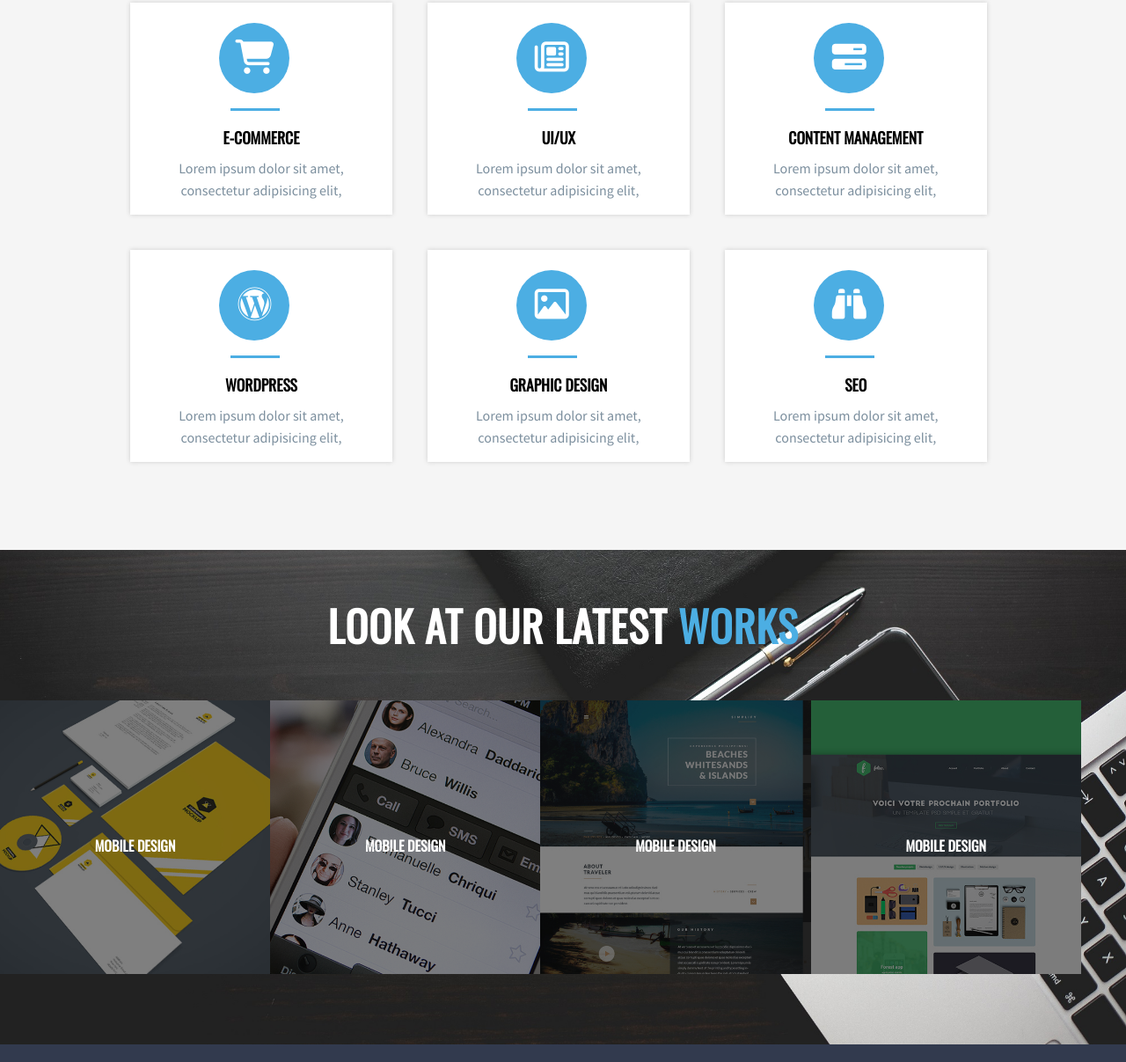
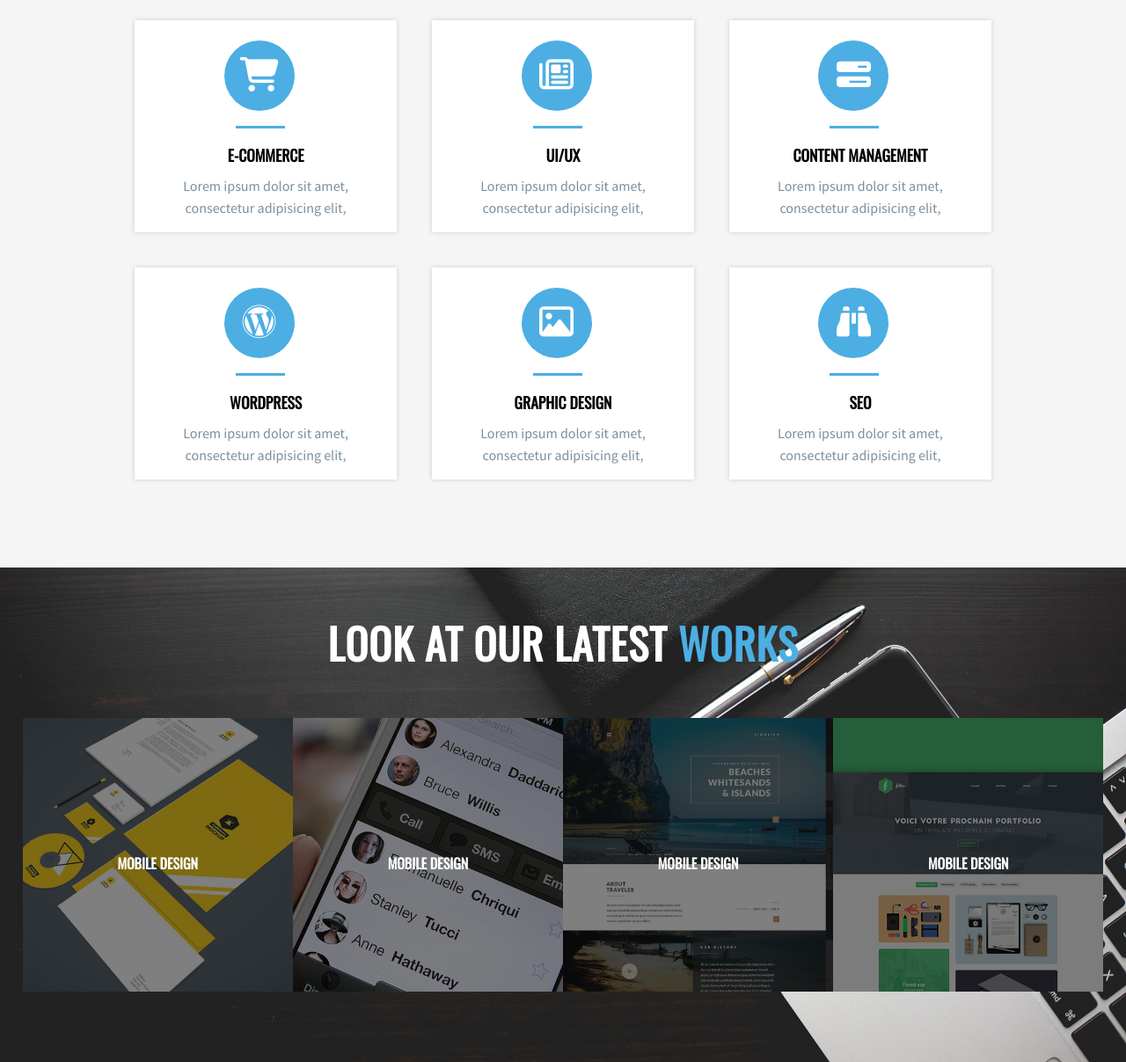
Before and after one commit to hasratsabit/ZELA, a website built with webpack: page src/index.html in a window 1280 px wide. Shown: the part 900-2107 px from the top of the page at 88% size. Built offline with nearby package versions, Linux system fonts and the light colour scheme.

Commit message:
media query fixed

```diff
--- a/src/css/modules/_row.scss
+++ b/src/css/modules/_row.scss
@@ -1,43 +1,40 @@
 
 .row {
-	margin: 0 auto;
-	@include clearfix;
+	display: flex;
+	flex-wrap: wrap;
 	&__col-6 {
-		width: auto;
+		flex-basis: 100%;
 		@include atMedium {
-			width: 48%;
-			float: left;
+			flex-basis: 48%;
 		}
 	}
 
 
 	&__col-4 {
-		width: auto;
 		@include atSmall {
-			width: 47%;
-			float: left;
+			flex-basis: 47%;
 		}
 		@include atMedium {
-			width: 33%;
+			flex-basis: 33%;
 
 		}
 		@include atLarge {
-			width: 30%;
+			flex-basis: 30%;
 		}
 	}
 
 
 	&__col-3 {
-		width: auto;
+		flex-basis: 100%;
 		@include atSmall {
 			float: left;
-			width: 47%;
+			flex-basis: 47%;
 		}
 		@include atMedium {
-			width: 24%;
+			flex-basis: 24%;
 		}
 		@include atLarge {
-			width: 22%;
+			flex-basis: 22%;
 		}
 	}
 }
@@ -47,23 +44,23 @@
 	display: flex;
 }
 
-// .justify-center-space {
-// 	justify-content: center;
-// 	@include atMedium {
-// 		justify-content: space-between;
-// 	}
-// }
-//
-// .justify-space {
-// 	justify-content: space-between;
-// }
-//
-// .justify-center {
-// 	justify-content: center;
-// }
+.justify-center-space {
+	justify-content: center;
+	@include atMedium {
+		justify-content: space-between;
+	}
+}
 
-// .margin-top-at-large {
-// 	@include atMedium {
-// 		margin-top: 20px;
-// 	}
-// }
+.justify-space {
+	justify-content: space-between;
+}
+
+.justify-center {
+	justify-content: center;
+}
+
+.margin-top-at-large {
+	@include atMedium {
+		margin-top: 20px;
+	}
+}
--- a/src/index.html
+++ b/src/index.html
@@ -3,6 +3,7 @@
 <head>
 	<meta charset="utf-8">
 	<meta http-equiv="x-ua-compatible" content="ie=edge">
+	<meta name="viewport" content="width=device-width">
 	<title>Zela Software Solution</title>
 </head>
 <body>
```
